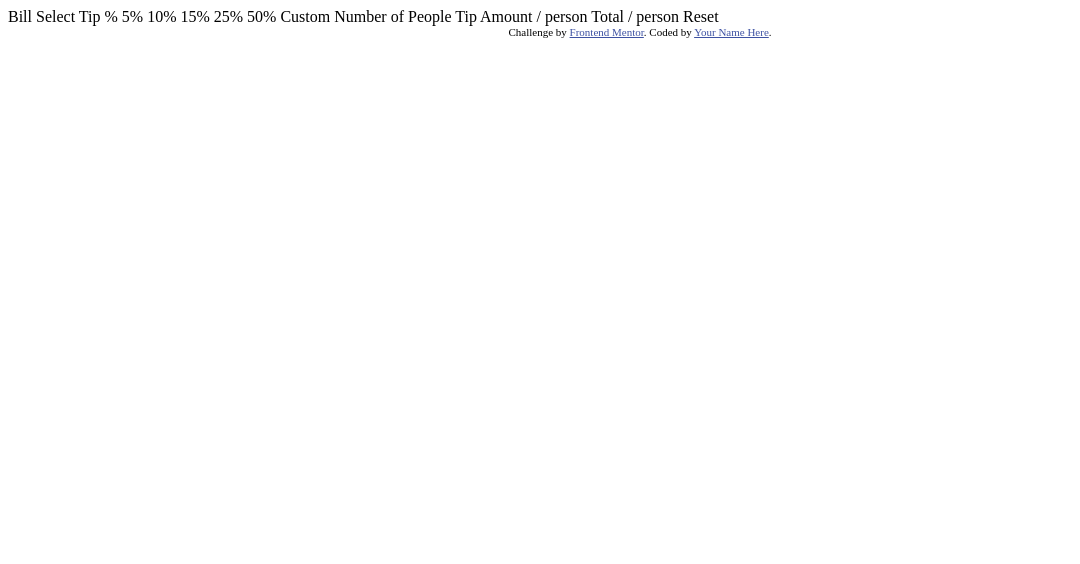
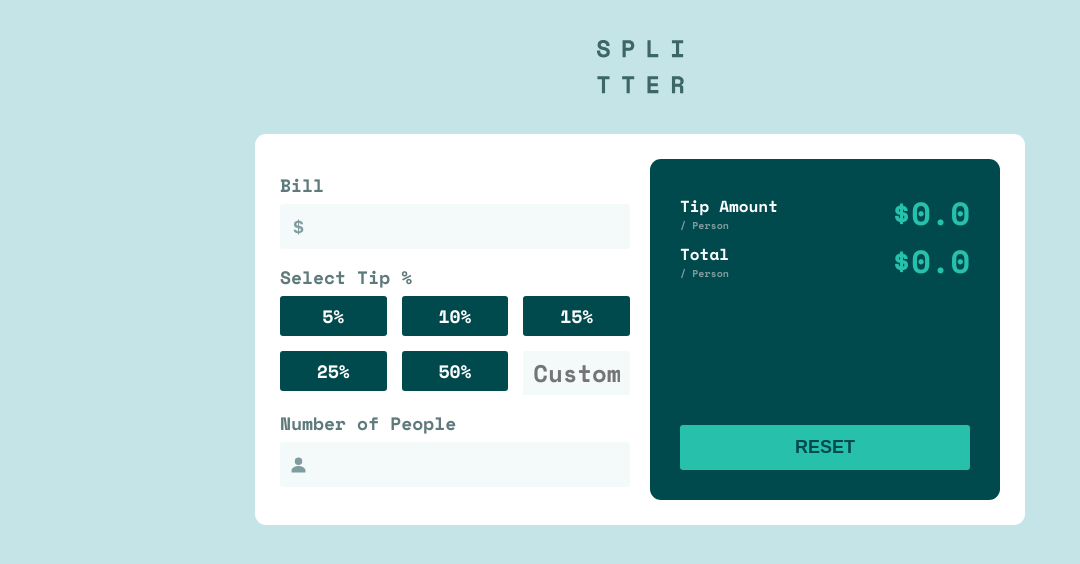
Before and after one commit to rajrahul10/Tip-Calculator-App, a plain HTML site: page index.html in a window 1280 px wide. Shown: the whole page, without its empty margins (0-1080 px from the left). Drawn offline with nearby package versions, Linux system fonts and the light colour scheme.

Commit message:
Added code for tip calc

```diff
--- a/index.html
+++ b/index.html
@@ -1,44 +1,83 @@
 <!DOCTYPE html>
 <html lang="en">
+
 <head>
   <meta charset="UTF-8">
-  <meta name="viewport" content="width=device-width, initial-scale=1.0"> <!-- displays site properly based on user's device -->
+  <meta name="viewport" content="width=device-width, initial-scale=1.0">
+  <!-- displays site properly based on user's device -->
 
-  <link rel="icon" type="image/png" sizes="32x32" href="./images/favicon-32x32.png">
+  <link rel="stylesheet" href="style.css">
+  <title>Tip Calculator App</title>
 
-  <title>Frontend Mentor | Tip calculator app</title>
+</head>
 
-  <!-- Feel free to remove these styles or customise in your own stylesheet 👍 -->
-  <style>
-    .attribution { font-size: 11px; text-align: center; }
-    .attribution a { color: hsl(228, 45%, 44%); }
-  </style>
-</head>
 <body>
 
-  Bill
+  <div class="container">
+    <img src="./images/logo.svg" alt="Logo" class="logo">
+    <div class="splitter-box">
+      <div class="box-left">
+        <div class="bill">
+          <div class="bill-label">
+            <label for="bill-amount">Bill</label>
+            <div class="error error-bill-empty hidden">Cannot be empty!</div>
+          </div>
+          <div class="bill-input-box">
+            <ion-icon name="logo-usd" class="icon"></ion-icon>
+            <input type="number" id="bill-amount" class="bill-amount" >
+          </div>
+        </div>
+        <div class="tip">
+          <div class="person-count-label">
+            <label for="bill-amount">Select Tip %</label>
+            <div class="error tip-percent-error hidden">Select one</div>
+          </div>
 
-  Select Tip %
-  5%
-  10%
-  15%
-  25%
-  50%
-  Custom
+          <div class="tip-percent-box">
+            <div class="tip-amount tip-5">5%</div>
+            <div class="tip-amount tip-10">10%</div>
+            <div class="tip-amount tip-15">15%</div>
+            <div class="tip-amount tip-25">25%</div>
+            <div class="tip-amount tip-50">50%</div>
+            <div class="tip-amount-custom">
+              <input type="text" placeholder="Custom" class="tip-amount-input">
+            </div>
+          </div>
+        </div>
+        <div class="person-count">
+          <div class="person-count-label">
+            <label for="person-count">Number of People</label>
+            <div class="error error-person-0 hidden">Cannot be zero</div>
+          </div>
 
-  Number of People
+          <div class="person-input-box">
+            <ion-icon name="person-sharp" class="icon"></ion-icon>
+            <input type="number" id="person-count-input" class="person-count-input">
+          </div>
+        </div>
+      </div>
+      <div class="box-right">
+        <div class="display-content">
+          <div class="tip-amount-content">
+            <div class="tip-amount-label">Tip Amount <span class="per-person"> / Person</span> </div>
+            <div class="tip-amount-value">$0.0</div>
+          </div>
+          <div class="total-amount-content">
+            <div class="total-amount-label">Total <span class="per-person"> / Person</span> </div>
+            <div class="total-amount-value">$0.0</div>
+          </div>
+        </div>
 
-  Tip Amount
-  / person
+        <button type="reset" class="btn btn-reset">Reset</button>
+      </div>
+    </div>
+  </div>
 
-  Total
-  / person
 
-  Reset
+  <script type="module" src="https://unpkg.com/ionicons@7.1.0/dist/ionicons/ionicons.esm.js"></script>
+  <script nomodule src="https://unpkg.com/ionicons@7.1.0/dist/ionicons/ionicons.js"></script>
+  <script src="./script.js"></script>
 
-  <div class="attribution">
-    Challenge by <a href="https://www.frontendmentor.io?ref=challenge" target="_blank">Frontend Mentor</a>.
-    Coded by <a href="#">Your Name Here</a>.
-  </div>
 </body>
+
 </html>
--- /dev/null
+++ b/style.css
@@ -0,0 +1,261 @@
+@import url('https://fonts.googleapis.com/css2?family=Space+Mono:wght@700&display=swap');
+
+:root {
+    --color-primary: hsl(172, 67%, 45%);
+
+    --color-very-dark-cyan: hsl(183, 100%, 15%);
+    --color-dark-grayish-cyan: hsl(186, 14%, 43%);
+    --color-grayish-cyan: hsl(184, 14%, 56%);
+    --color-light-grayish-cyan: hsl(185, 41%, 84%);
+    --color-very-light-grayish-cyan: hsl(189, 41%, 97%);
+    --color-white: hsl(0, 0%, 100%);
+
+    --box-width: 35rem;
+}
+
+*,
+*::after,
+*::before {
+    margin: 0;
+    padding: 0;
+    box-sizing: border-box;
+}
+
+html {
+    font-size: 62.5%;
+}
+
+body {
+    font-family: 'Space Mono', monospace;
+    font-size: 1.8rem;
+    background-color: var(--color-light-grayish-cyan);
+    color: var(--color-dark-grayish-cyan);
+}
+
+input[type=number]::-webkit-inner-spin-button,
+input[type=number]::-webkit-outer-spin-button {
+    -webkit-appearance: none;
+    -moz-appearance: none;
+    appearance: none;
+    margin-left: auto;
+}
+
+
+.logo {
+    display: block;
+    margin: 4rem auto;
+}
+
+.icon {
+    color: var(--color-grayish-cyan);
+}
+
+.split {
+    display: block;
+}
+
+.active {
+    background-color: var( --color-primary);
+    color: var(--color-dark-grayish-cyan);
+}
+
+.focused {
+    border: 1px solid var(--color-primary);
+}
+
+.btn-reset {
+    background-color: var(--color-primary);
+    color: var(--color-very-dark-cyan);
+    border: none;
+    padding: 1.2rem 1.4rem;
+    text-transform: uppercase;
+    font-size: 1.8rem;
+    font-weight: 700;
+    border-radius: 3px;
+    cursor: pointer;
+
+    margin-top: 14rem;
+}
+
+
+.container {
+    max-width: 144rem;
+    margin: auto;
+}
+
+.hidden {
+    display: none;
+}
+
+.error {
+    font-size: 1.4rem;
+    color: red;
+}
+
+
+/* Splitter Box */
+.splitter-box {
+    background-color: var(--color-white);
+    width: fit-content;
+    padding: 2.5rem;
+    border-radius: 11px;
+    display: flex;
+    align-items: center;
+    gap: 2rem;
+    margin: auto;
+}
+
+/* Left Box */
+
+.tip-5:hover(), .tip-15:hover(), .tip-25:hover(), .tip-50:hover() {
+    background-color: var(--color-primary);
+}
+
+.box-left {
+    width: var(--box-width);
+    display: flex;
+    flex-direction: column;
+    justify-content: center;
+    gap: 1.5rem;
+}
+
+.bill,
+.tip,
+.person-count {
+    display: flex;
+    flex-direction: column;
+    gap: .6rem;
+}
+
+.bill-input-box,
+.person-input-box {
+    padding: .4rem 1rem;
+    text-align: right;
+    background-color: var(--color-very-light-grayish-cyan);
+    cursor: pointer;
+    display: flex;
+    align-items: center;
+    justify-content: center;
+    border-radius: 3px;
+}
+
+.bill-amount,
+.person-count-input {
+    font-family: 'Space Mono', monospace;
+    width: 100%;
+    font-size: 2rem;
+    padding: .4rem 1rem;
+    background-color: var(--color-very-light-grayish-cyan);
+    color: var(--color-very-dark-cyan);
+    border: none;
+    text-align: right;
+}
+
+.tip-amount-input {
+    font-family: 'Space Mono', monospace;
+    width: 100%;
+    font-size: 2.4rem;
+    padding: .4rem 1rem;
+    background-color: var(--color-very-light-grayish-cyan);
+    color: var(--color-dark-grayish-cyan);
+    border: none;
+    text-align: right;
+}
+
+.tip-amount-input:focus,
+.person-count-input:focus,
+.bill-amount:focus {
+    outline: none;
+}
+
+.tip-percent-box {
+    display: grid;
+    grid-template-columns: repeat(3, 1fr);
+    gap: 1.5rem;
+}
+
+.tip-amount {
+    height: 4rem;
+    background-color: var(--color-very-dark-cyan);
+    color: var(--color-white);
+
+    display: flex;
+    align-items: center;
+    justify-content: center;
+
+    border-radius: 3px;
+    cursor: pointer;
+}
+
+
+.tip-amount-custom {
+    background-color: var(--color-very-light-grayish-cyan);
+    color: var(--color-very-dark-cyan);
+}
+
+.bill-label,
+.person-count-label {
+    display: flex;
+    justify-content: space-between;
+}
+
+/* Right Box */
+.box-right {
+    height: 100%;
+    width: var(--box-width);
+    background-color: var(--color-very-dark-cyan);
+
+    padding: 3rem;
+
+    display: flex;
+    flex-direction: column;
+    justify-content: center;
+
+    border-radius: 11px;
+}
+
+.display-content {
+    margin-bottom: auto;
+}
+
+.tip-amount-content,
+.total-amount-content {
+    display: flex;
+    align-items: center;
+}
+
+.tip-amount-label,
+.total-amount-label {
+    color: var(--color-white);
+    font-size: 1.6rem;
+}
+
+.tip-amount-value,
+.total-amount-value {
+    color: var(--color-primary);
+    font-size: 3.2rem;
+    margin-left: auto;
+}
+
+.per-person {
+    font-size: 1rem;
+    color: var(--color-grayish-cyan);
+    display: block;
+}
+
+/* Media queries */
+@media only screen and (max-width: 25em) {
+    html {
+        font-size: 55%;
+    }
+
+    .splitter-box {
+        display: flex;
+        flex-direction: column;
+    }
+}
+
+.remove-previous-styles {
+    background-color: none;
+    color: none;
+}
```
Also changed, not shown: script.js (added, +155 -0 lines).
